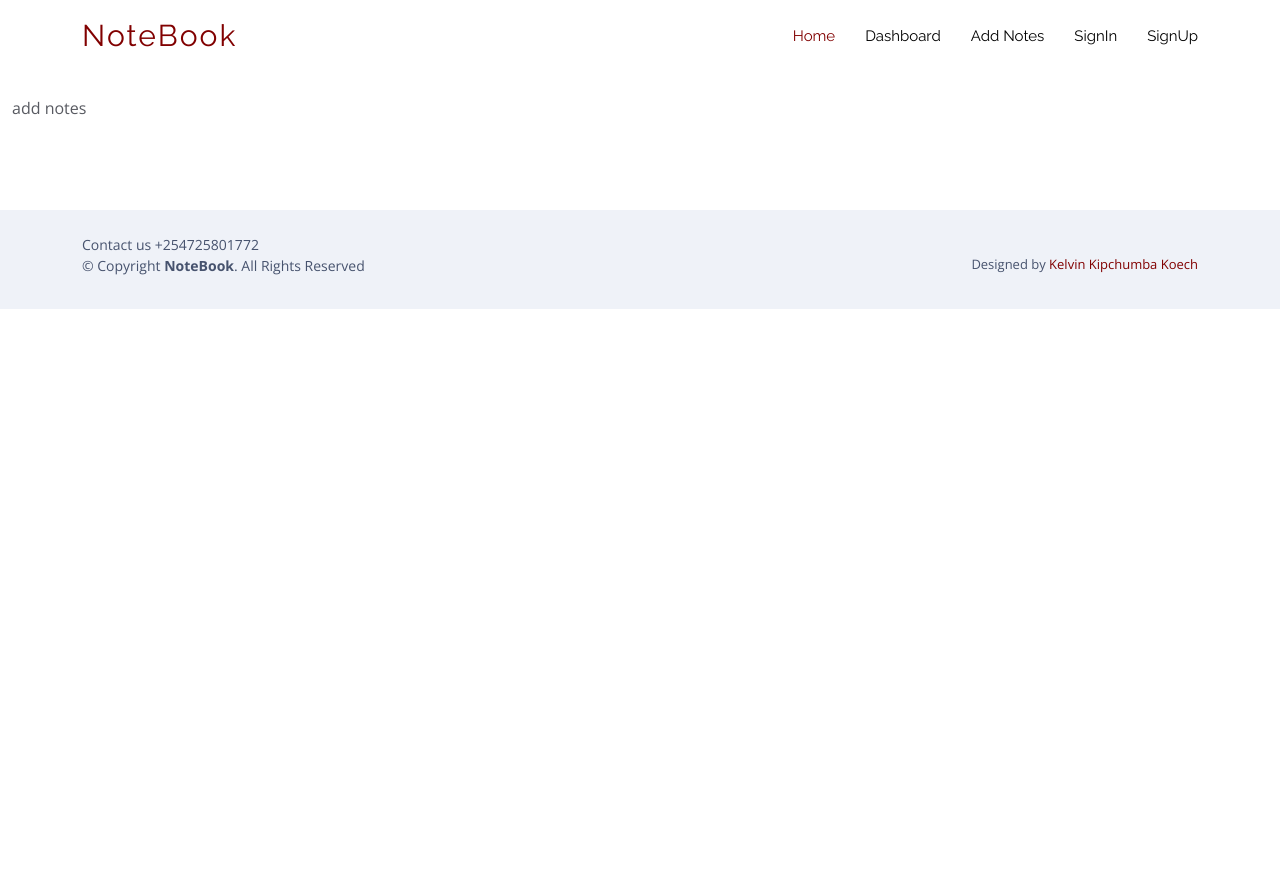
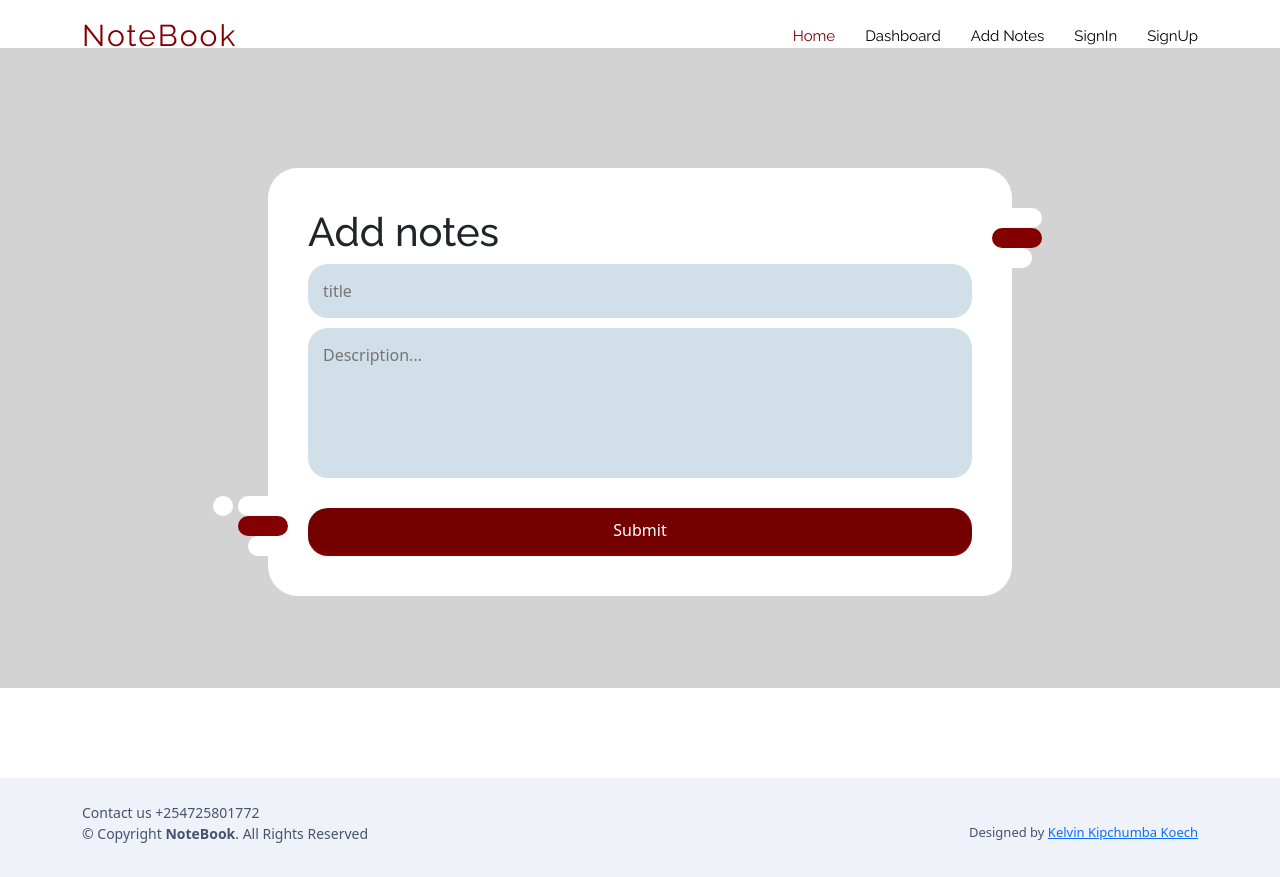
Before and after one commit to k-koech/notebook_django, a Django app: page /add_notes in a window 1280 px wide. Before the commit the page ends 309 px from the top, so only its background shows below. Run offline with Django 3.2, Linux system fonts and the light colour scheme; some libraries are stand-ins or nearby versions.

Commit message:
styled the dshboard

```diff
--- /dev/null
+++ b/notes/static/assets/css/add_notes.css
@@ -0,0 +1,111 @@
+
+
+      input, textarea {
+      outline: none;
+      }
+      .add_notes {
+          height: 80vh;
+      display: flex;
+      justify-content: center;
+      align-items: center;
+      padding: 20px;
+      background: #d3d3d3;
+      }
+      h1 {
+      margin-top: 0;
+      font-weight: 500;
+      }
+      form {
+      position: relative;
+      width: 80%;
+      border-radius: 30px;
+      background: #fff;
+      }
+      .form-left-decoration,
+      .form-right-decoration {
+      content: "";
+      position: absolute;
+      width: 50px;
+      height: 20px;
+      border-radius: 20px;
+      background: #840000;
+      }
+      .form-left-decoration {
+      bottom: 60px;
+      left: -30px;
+      }
+      .form-right-decoration {
+      top: 60px;
+      right: -30px;
+      }
+      .form-left-decoration:before,
+      .form-left-decoration:after,
+      .form-right-decoration:before,
+      .form-right-decoration:after {
+      content: "";
+      position: absolute;
+      width: 50px;
+      height: 20px;
+      border-radius: 30px;
+      background: #fff;
+      }
+      .form-left-decoration:before {
+      top: -20px;
+      }
+      .form-left-decoration:after {
+      top: 20px;
+      left: 10px;
+      }
+      .form-right-decoration:before {
+      top: -20px;
+      right: 0;
+      }
+      .form-right-decoration:after {
+      top: 20px;
+      right: 10px;
+      }
+      .circle {
+      position: absolute;
+      bottom: 80px;
+      left: -55px;
+      width: 20px;
+      height: 20px;
+      border-radius: 50%;
+      background: #fff;
+      }
+      .form-inner {
+      padding: 40px;
+      }
+      .form-inner input,
+      .form-inner textarea {
+      display: block;
+      width: 100%;
+      padding: 15px;
+      margin-bottom: 10px;
+      border: none;
+      border-radius: 20px;
+      background: #d0dfe8;
+      }
+      .form-inner textarea {
+      resize: none;
+      }
+      button {
+      width: 100%;
+      padding: 10px;
+      margin-top: 20px;
+      border-radius: 20px;
+      border: none;
+      border-bottom: 4px solid #840000;
+      background: #740000;
+      font-size: 16px;
+      font-weight: 400;
+      color: #fff;
+      }
+      button:hover {
+      background: #740000;
+      }
+      @media (min-width: 568px) {
+      form {
+      width: 60%;
+      }
+      }
--- /dev/null
+++ b/notes/static/assets/css/dashboard.css
@@ -0,0 +1,4 @@
+.dashboard
+{
+    height: 80vh !important;
+}
--- a/notes/static/assets/css/style.css
+++ b/notes/static/assets/css/style.css
@@ -1,19 +1,19 @@
-body {
+/* body {
   font-family: "Open Sans", sans-serif;
   color: #585a61;
-}
+} */
 
-a {
-  color: #810000;
+/* a {
+  color: #000000;
+  text-decoration: none;
+} */
+
+a:hover {
+  /* color: #740000; */
   text-decoration: none;
 }
 
-a:hover {
-  color: #740000;
-  text-decoration: none;
-}
-
-h1, h2, h3, h4, h5, h6 {
+h1, h2, h3 {
   font-family: "Raleway", sans-serif;
 }
 
@@ -253,7 +253,7 @@ h1, h2, h3, h4, h5, h6 {
   color: #740000;
 }
 .navbar-mobile a:hover, .navbar-mobile .active, .navbar-mobile li:hover > a {
-  color: #5777ba;
+  /* color: #5777ba; */
 }
 .navbar-mobile .getstarted, .navbar-mobile .getstarted:focus {
   margin: 15px;
--- a/notes/templates/add_notes.html
+++ b/notes/templates/add_notes.html
@@ -2,9 +2,21 @@
 {% load static %}
 
 {% block content %}
-<!-- <link rel="stylesheet" type="text/css" href="{% static 'assets/css/dashboard.css' %}"> -->
- <div class="container-fluid mt-5 pt-5">
-   add notes
+<link rel="stylesheet" type="text/css" href="{% static 'assets/css/add_notes.css' %}">
+ <div class="container-fluid add_notes mt-5 pt-5">
+
+  <form action="/add_notes" method="post" class="decor">
+    {% csrf_token %}
+    <div class="form-left-decoration"></div>
+    <div class="form-right-decoration"></div>
+    <div class="circle"></div>
+    <div class="form-inner">
+      <h1>Add notes</h1>
+      <input type="text" name="title" placeholder="title">
+      <textarea name="description" placeholder="Description..." rows="5"></textarea>
+      <button type="submit">Submit</button>
+    </div>
+  </form>
 
 </div>
 {% endblock %}
--- a/notes/templates/includes/base.html
+++ b/notes/templates/includes/base.html
@@ -26,6 +26,8 @@
 
   <!-- Template Main CSS File -->
   <link href="{% static 'assets/css/style.css' %}" rel="stylesheet">
+  <link rel="stylesheet" type="text/css" href="{% static 'Font-Awesome-4.7.0/css/font-awesome.min.css' %}">
+
 </head>
 
 <body>
--- a/notes/views/notes.py
+++ b/notes/views/notes.py
@@ -1,8 +1,40 @@
-from django.shortcuts import render
+from django.shortcuts import render, redirect
+from django.contrib import messages
+
+
+from notes.models import Notes
 
 
 def dashboard(request):
-    return render(request, "dashboard.html")
+    notes = Notes.objects.filter(user=request.user)
+    print(notes)
+    return render(request, "dashboard.html",{"notes":notes})
 
 def add_notes(request):
-    return render(request, "add_notes.html")
+    if request.method=="POST":
+        title=request.POST.get('title')
+        notes=request.POST.get('description')
+        note = Notes(title=title, notes=notes, user=request.user)
+        note.save()
+        messages.add_message(request, messages.SUCCESS, 'Registered successfully')
+        return redirect(dashboard)
+
+    else:
+        return render(request, "add_notes.html")
+
+def update_notes(request, id):
+    if request.method=="POST":
+        title=request.POST.get('title')
+        notes=request.POST.get('description')
+
+        note = Notes()
+        note.title=title
+        note.notes=notes
+        note.user=request.user
+        note.save()
+        messages.add_message(request, messages.SUCCESS, 'Registered successfully')
+        return redirect(dashboard)
+
+    else:
+
+        return render(request, "update_notes.html")
```
Also changed, not shown: notes/templates/dashboard.html (+45 -100 lines).
